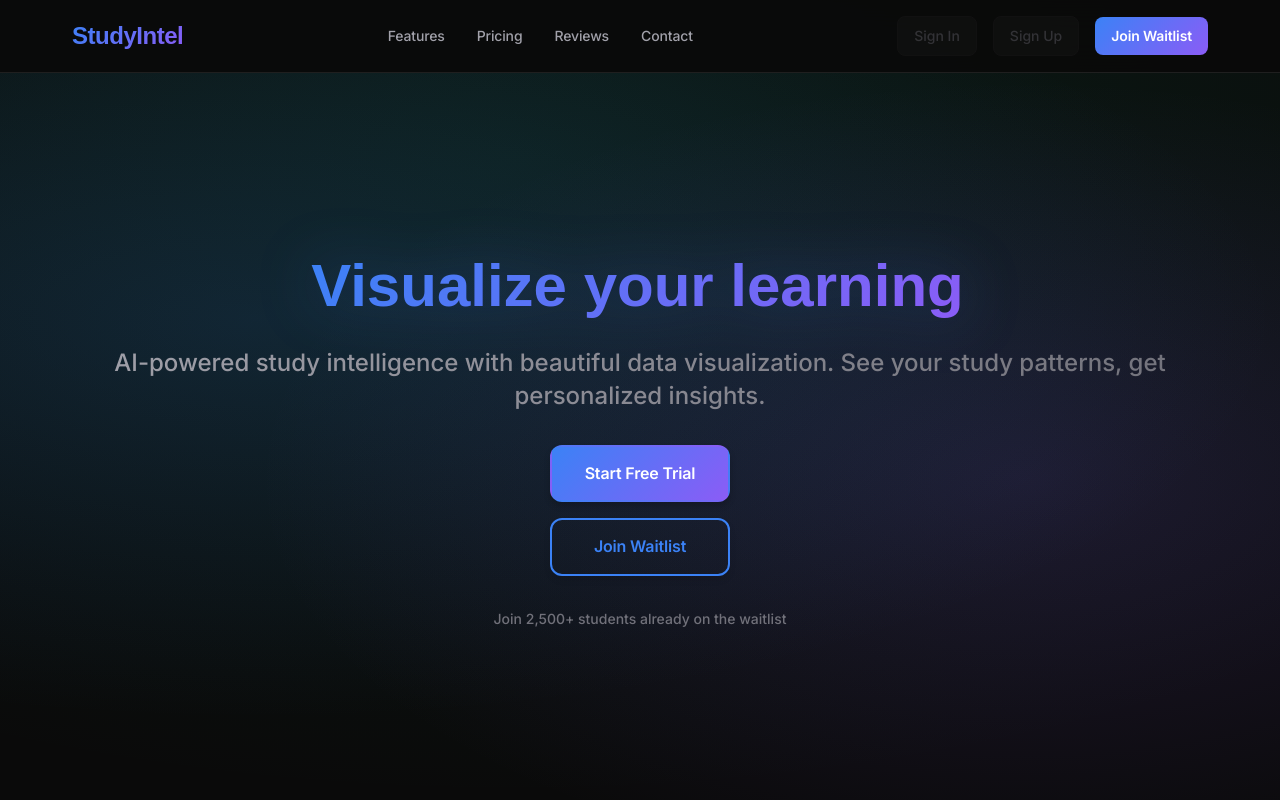
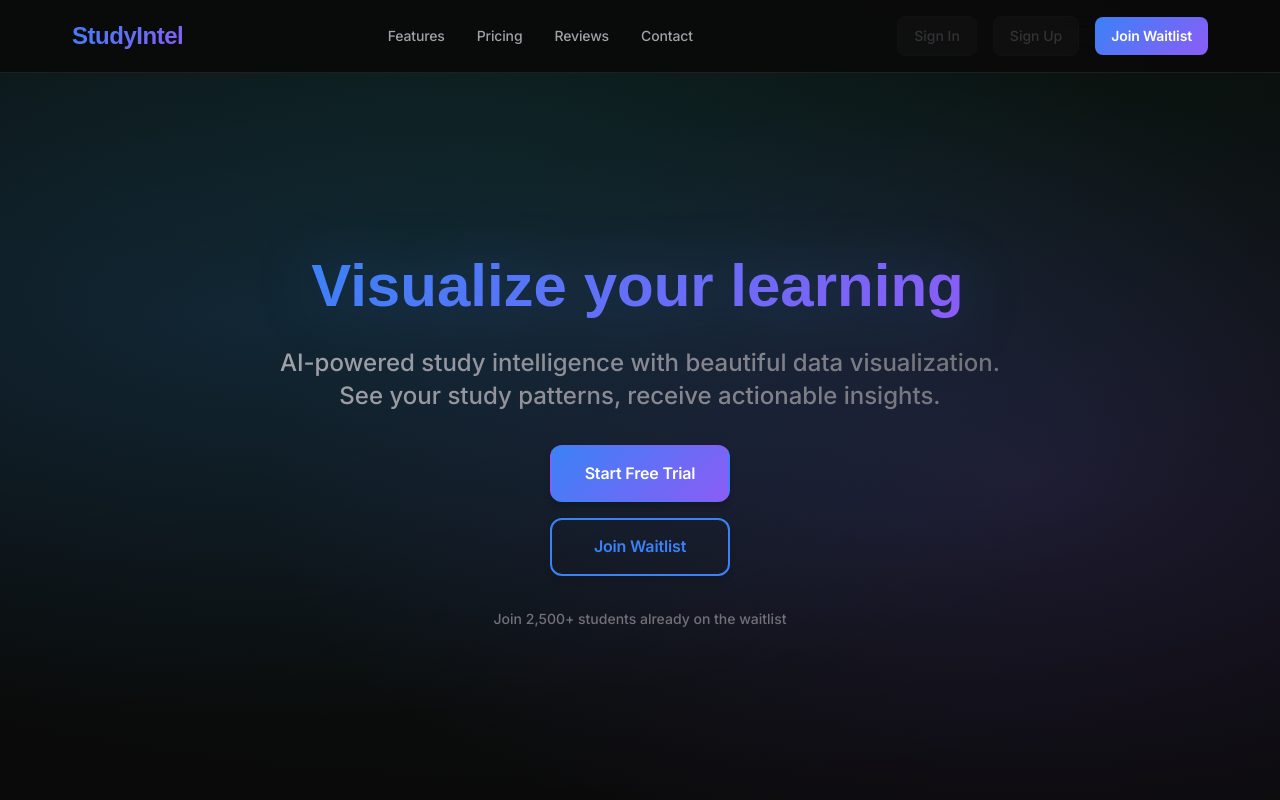
Before and after one commit to PiyushJ1/StudyIntel, a Next.js app in the folder frontend/: page / in a window 1280 px wide. Shown: the top 800 px of the page. Built offline with nearby package versions, Linux system fonts and the light colour scheme.

Commit message:
modify post hero text for punchiness

```diff
--- a/frontend/app/page.tsx
+++ b/frontend/app/page.tsx
@@ -119,7 +119,7 @@ export default function HomePage() {
               <span className={styles.cursor}></span>
             </div>
           </h1>
-          <h2 className={styles.subtitle}>AI-powered study intelligence with beautiful data visualization. See your study patterns, get personalized insights.</h2>
+          <h2 className={styles.subtitle}>AI-powered study intelligence with beautiful data visualization. <br></br>See your study patterns, receive actionable insights.</h2>
 
           <div className={styles.ctaSection}>
             <button onClick={handleWaitlistClick} className={styles.waitlistButton}>
```
